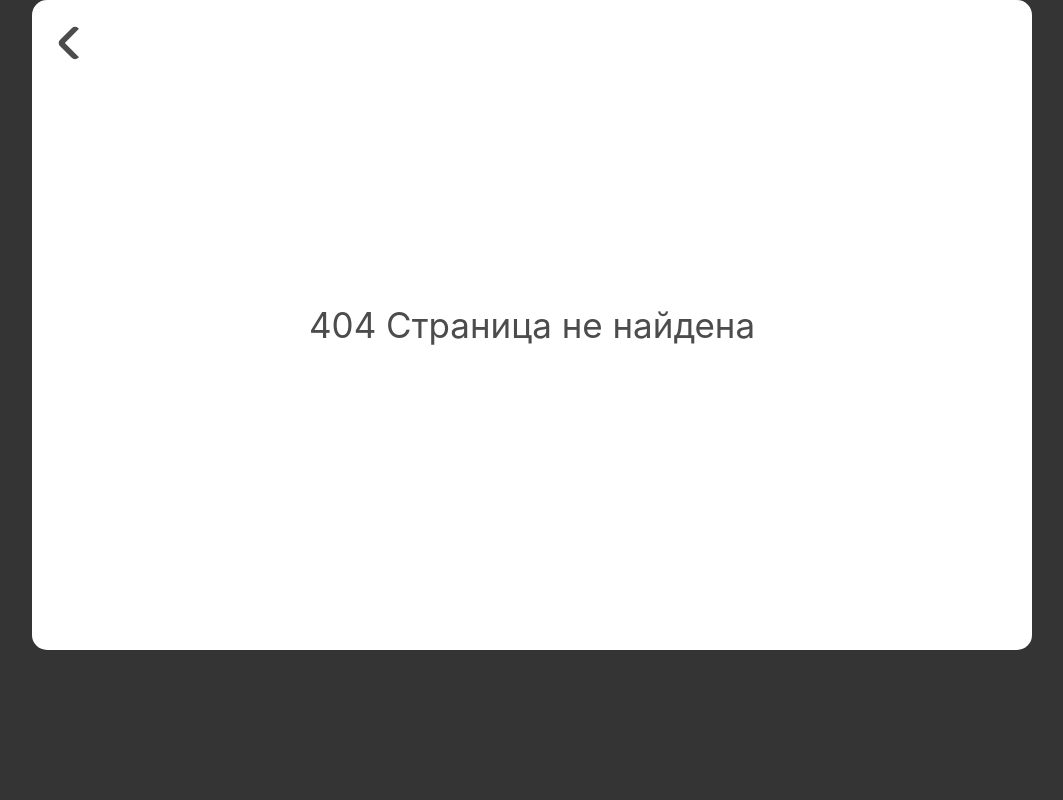
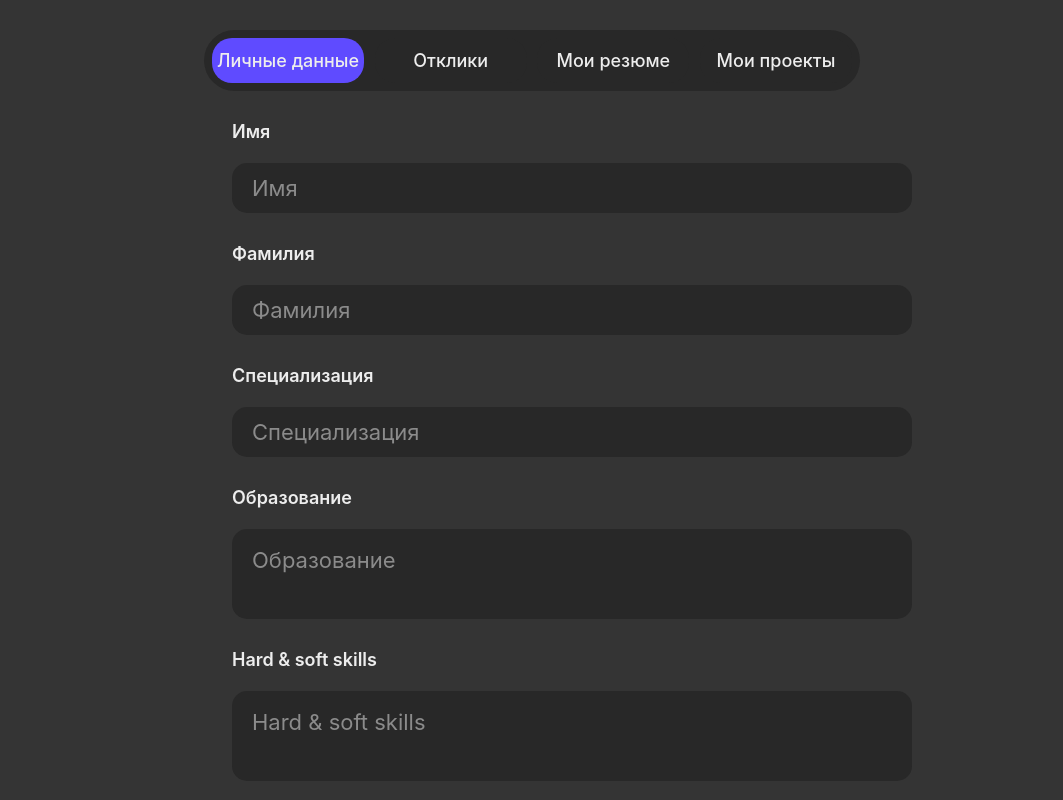
Before and after one commit to timsmr/ICT-HACK-V, a React (Create React App) app in the folder frontend/: page /profile in a window 1280 px wide. Before the commit this address had no page. Shown: the top 800 px of the page, without its empty margins (108-1171 px from the left). Built offline with nearby package versions, Linux system fonts and the light colour scheme.

Commit message:
added Profile page

```diff
--- a/frontend/src/App.tsx
+++ b/frontend/src/App.tsx
@@ -10,6 +10,7 @@ import { useStore } from "./stores";
 import { useLayoutEffect } from "react";
 import { PrivateRoute } from "shared/components/PrivateRoute";
 import { Feed } from "pages/Feed";
+import { Profile } from "pages/Profile";
 
 
 const App = () => {
@@ -24,6 +25,7 @@ const App = () => {
     <div className='wrapper'>
       <Routes>
         <Route path="/feed" element={<Feed />} />
+        <Route path="/profile" element={<Profile />} />
         <Route path="/auth/:authType" element={<Auth />} />
         <Route path="*" element={<NotFound />} />
       </Routes>
--- /dev/null
+++ b/frontend/src/pages/Profile/index.module.scss
@@ -0,0 +1,26 @@
+.toggleButton {
+    margin-top: 30px;
+    margin-bottom: 30px;
+}
+
+.my_data {
+    list-style: none;
+    margin: 0;
+    margin-bottom: 30px;
+}
+
+.data_line {
+    width: 50vw;
+    color: #ededed;
+    font-size: 18px;
+    font-weight: 600;
+    margin-bottom: 30px;
+}
+
+.inputField {
+    width: 100%;
+}
+
+.save_btn {
+    margin: 0, 50%;
+}
--- /dev/null
+++ b/frontend/src/pages/Profile/index.tsx
@@ -0,0 +1,58 @@
+import React from 'react'
+import Button from 'shared/components/Button'
+import InputField from 'shared/components/InputField'
+import { Tag } from 'shared/components/Tag'
+import Textarea from 'shared/components/Textarea'
+import { ToggleButton } from 'shared/components/ToggleButton'
+
+import styles from './index.module.scss'
+
+import * as I from './types/types'
+
+export const Profile = ({ }: I.ProfileProps) => {
+
+    const options = [
+        { 'my_data': 'Личные данные' },
+        { 'responses': 'Отклики' },
+        { 'my_resumes': 'Мои резюме' },
+        { 'my_projects': 'Мои проекты' },
+    ]
+
+    return (
+        <>
+            <ToggleButton className={styles.toggleButton} options={options} />
+
+            <ul className={styles.my_data}>
+                <li className={styles.data_line}>
+                    Имя <br /><br />
+                    <InputField className={styles.inputField} inputPlaceholder='Имя' />
+                </li>
+                <li className={styles.data_line}>
+                    Фамилия <br /><br />
+                    <InputField className={styles.inputField} inputPlaceholder='Фамилия' />
+                </li>
+                <li className={styles.data_line}>
+                    Специализация <br /><br />
+                    <InputField className={styles.inputField} inputPlaceholder='Специализация' />
+                </li>
+                <li className={styles.data_line}>
+                    Образование <br /><br />
+                    <Textarea className={styles.inputField} textareaPlaceholder='Образование' />
+                </li>
+                <li className={styles.data_line}>
+                    Hard & soft skills <br /><br />
+                    <Textarea className={styles.inputField} textareaPlaceholder='Hard & soft skills' />
+                </li>
+                <li className={styles.data_line}>
+                    Участие в проектах <br /><br />
+                    <Textarea className={styles.inputField} textareaPlaceholder='Участие в проектах' />
+                </li>
+                <li className={styles.data_line}>
+                    О себе <br /><br />
+                    <Textarea className={styles.inputField} textareaPlaceholder='О себе' />
+                </li>
+                <Button className={styles.save_btn} label='Сохранить' buttonStyle='primary' />
+            </ul>
+        </>
+    )
+}
--- /dev/null
+++ b/frontend/src/pages/Profile/types/types.ts
@@ -0,0 +1,3 @@
+import React from "react"
+
+export type ProfileProps = {}
--- a/frontend/src/scss/_variables.scss
+++ b/frontend/src/scss/_variables.scss
@@ -25,11 +25,11 @@ $common-text: #000000;
 
 // FORMS
 
-$form-background: #F4F4F4;
-$form-text: rgba(0, 0, 0, .5);
+$form-background: #282828;
+$form-text: rgba(#ededed, .5);
 $form-border-radius: 15px;
-$form-focus-border-color: rgba(0, 0, 0, .4);
-$form-hover-border-color: rgba(0, 0, 0, .1);
+$form-focus-border-color: rgba(#ededed, .4);
+$form-hover-border-color: rgba(#ededed, .1);
 
 // TEXT
 
--- a/frontend/src/shared/components/InputField/index.module.scss
+++ b/frontend/src/shared/components/InputField/index.module.scss
@@ -7,7 +7,7 @@
     width: 300px;
     font-size: 22px;
     line-height: 1;
-    color: $header;
+    color: #ededed;
     background-color: $form-background;
     border: none;
     border-radius: $form-border-radius;
--- a/frontend/src/shared/components/Textarea/index.module.scss
+++ b/frontend/src/shared/components/Textarea/index.module.scss
@@ -7,7 +7,7 @@
     width: 300px;
     font-size: 22px;
     line-height: 1;
-    color: $header;
+    color: #ededed;
     background-color: $form-background;
     border: none;
     border-radius: $form-border-radius;
--- a/frontend/src/shared/components/ToggleButton/index.module.scss
+++ b/frontend/src/shared/components/ToggleButton/index.module.scss
@@ -18,8 +18,9 @@
     padding-top: 12px;
     padding-bottom: 12px;
     font-size: 1.8rem;
-    font-weight: 600;
+    font-weight: 500;
     background-color: #282828;
+    cursor: pointer;
 }
 
 .active {
@@ -32,9 +33,9 @@
     padding-top: 12px;
     padding-bottom: 12px;
     font-size: 1.8rem;
-    font-weight: 600;
+    font-weight: 500;
     background-color: #5F4BFF;
-
+    cursor: pointer;
 }
 
 
```
